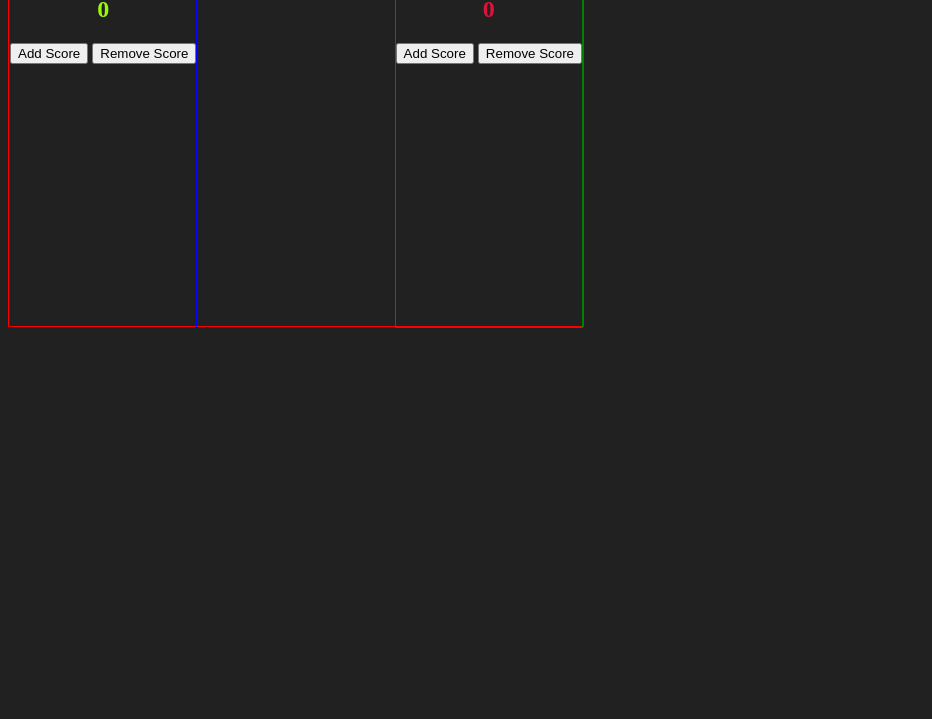
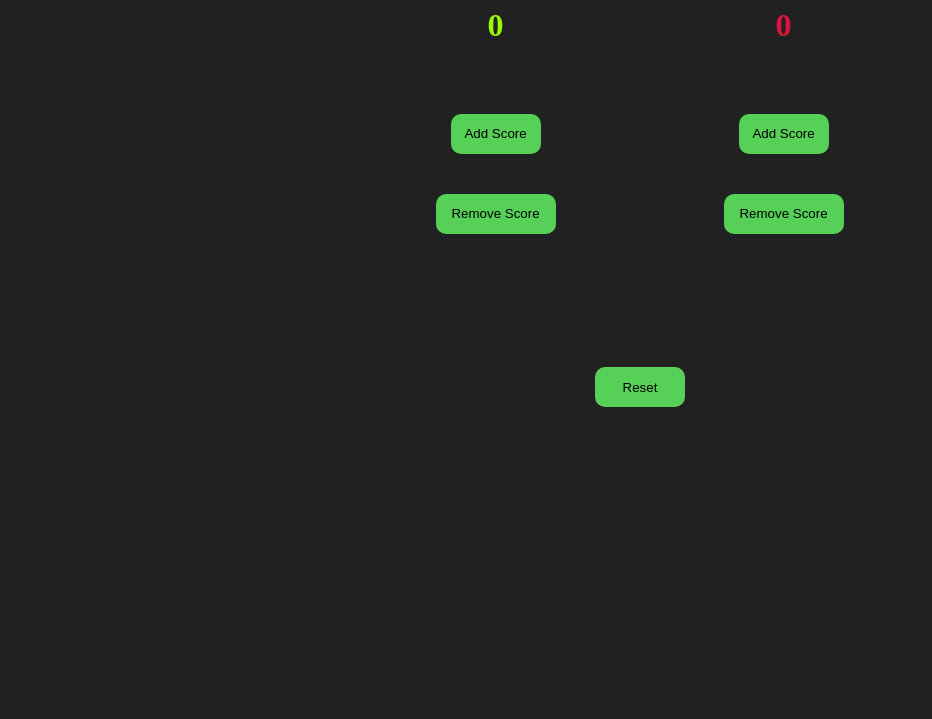
Before and after one commit to as3305100/Volleyball, a plain HTML site: page index.html in a window 1280 px wide. Shown: the part 81-800 px from the top of the page, without its empty margins (0-932 px from the left). Drawn offline with Linux system fonts and the light colour scheme.

Commit message:
second commit

```diff
--- a/index.html
+++ b/index.html
@@ -10,19 +10,20 @@
     <div class="main">
       <div class="second">
         <div class="a">
-          <h2 class="teamA">Team A Score</h2>
-          <h2 class="scoreA">0</h2>
+          <h1 class="teamA">Team A Score</h1>
+          <h1 class="scoreA">0</h1>
           <button class="addScore">Add Score</button>
           <button class="removeScore">Remove Score</button>
         </div>
         <div class="b">
-          <h2 class="teamB">Team b Score</h2>
-          <h2 class="scoreB">0</h2>
+          <h1 class="teamB">Team B Score</h1>
+          <h1 class="scoreB">0</h1>
           <button class="add">Add Score</button>
           <button class="remove">Remove Score</button>
         </div>
       </div>
       <p class="winner"></p>
+      <button class="reset">Reset</button>
     </div>
   </body>
   <script>
@@ -36,24 +37,31 @@
 
 
     document.querySelector(".addScore").addEventListener("click", (e) => {
-      if (scoreA < 30) scoreA++;
+      if (scoreA < 35) scoreA++;
       teamAScore.innerHTML = scoreA;
 
       if(scoreA >= 25 && scoreA > scoreB + 1) {
         winner.innerHTML = "Team A Wins";
       }
 
+
+
     });
     document.querySelector(".removeScore").addEventListener("click", (e) => {
       if (scoreA > 0) scoreA--;
       teamAScore.innerHTML = scoreA;
+
+      if(!(scoreA >= 25 && scoreA > scoreB + 1)) {
+            winner.innerHTML = " "
+  }
+
+
+
     });
 
 
-
-
     document.querySelector(".add").addEventListener("click", (e) => {
-      if (scoreB < 30) scoreB++;
+      if (scoreB < 35) scoreB++;
       teamBScore.innerHTML = scoreB;
 
          if(scoreB >= 25 && scoreB > scoreA + 1) {
@@ -64,12 +72,19 @@
     document.querySelector(".remove").addEventListener("click", (e) => {
       if (scoreB > 0) scoreB--;
       teamBScore.innerHTML = scoreB;
+      if(!(scoreB >= 25 && scoreB > scoreA + 1)) {
+            winner.innerHTML = " "
+        }
     });
 
+    const reset = document.querySelector('.reset')
+    reset.addEventListener('click', () => {
+      scoreA = 0
+      scoreB = 0
+      teamAScore.innerHTML = scoreA
+      teamBScore.innerHTML = scoreB
+      winner.innerHTML = ""
+    })
 
-    // if (scoreA == 25 && scoreA > scoreB) {
-        // winner.innerHTML = "Winner is Team "
-    // }
-    console.log(winner.innerHTML)
   </script>
 </html>
--- a/style.css
+++ b/style.css
@@ -4,15 +4,14 @@
 
 .main {
  max-width: 576px;
+ margin: 0 auto;
 }
 
 .second {
     display: flex;
     flex-direction: row;
-    justify-content: space-between;
-
-    max-width: 576px;
-    border: 1px solid red;
+    justify-content: space-around;
+    /* border: 1px solid red; */
     max-width: 100%;
     margin: 0 auto;
     height: 50vh;
@@ -23,15 +22,15 @@ body {
 }
 
 .a {
-    border: 1px solid blue;
-    height: 50vh;
+    /* border: 1px solid blue; */
+    height: 60vh;
     max-width: 50%;
 
 }
 .b {
-    border: 1px solid green;
+    /* border: 1px solid green; */
     max-width: 50%;
-    height: 50vh;
+    height: 60vh;
 }
 
 .teamA {
@@ -53,5 +52,62 @@ body {
      display: block;
      text-align: center;
      margin-top: 20px;
-     font-size: 25px;
+     font-size: 28px;
 }
+.addScore {
+    display: block;
+    width: 90px;
+    height: 40px;
+    background-color: rgb(86, 208, 86);
+    margin: 0 auto;
+    border: none;
+    border-radius: 10px;
+    margin-top: 70px;
+}
+
+.removeScore {
+    font-size: 2;
+    display: block;
+    width: 120px;
+    height: 40px;
+    background-color: rgb(86, 208, 86);
+    margin: 0 auto;
+    border: none;
+    border-radius: 10px;
+    margin-top: 40px;
+}
+.add {
+    display: block;
+    width: 90px;
+    height: 40px;
+    background-color: rgb(86, 208, 86);
+    margin: 0 auto;
+    border: none;
+    border-radius: 10px;
+    margin-top: 70px;
+}
+
+.remove {
+
+    display: block;
+    width: 120px;
+    height: 40px;
+    background-color: rgb(86, 208, 86);
+    margin: 0 auto;
+    border: none;
+    border-radius: 10px;
+    margin-top: 40px;
+}
+.reset {
+
+    display: block;
+    width: 90px;
+    height: 40px;
+    background-color: rgb(86, 208, 86);
+    margin: 0 auto;
+    border: none;
+    border-radius: 10px;
+    margin-top: 40px;
+
+
+}
```
